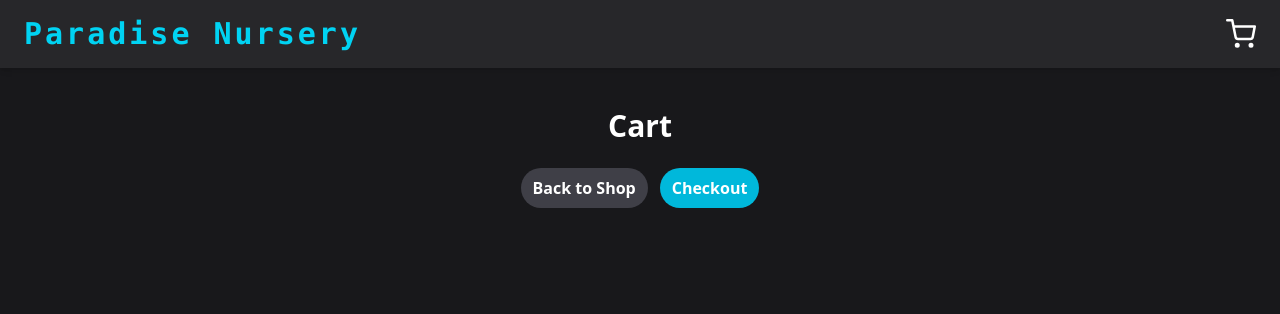
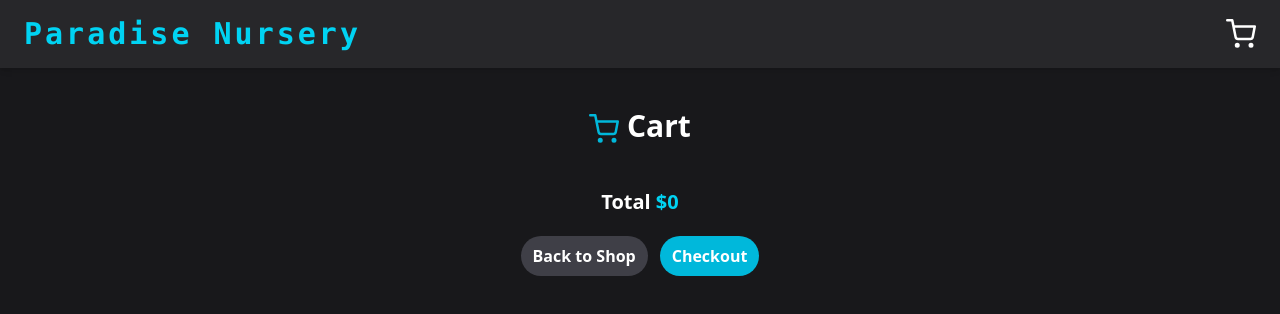
Before and after one commit to Emanuel-DevX/Paradise_Nursery, a React (Vite) app in the folder paradise-nursery/: page /cart in a window 1280 px wide. Shown: the top 314 px of the page. Built offline with nearby package versions, Linux system fonts and the light colour scheme.

Commit message:
Add total section in cart page

```diff
--- a/paradise-nursery/src/Cart.jsx
+++ b/paradise-nursery/src/Cart.jsx
@@ -1,16 +1,20 @@
-/* eslint-disable no-unused-vars */
 // src/pages/ProductsPage.jsx
 import Navbar from "./components/Navbar";
 import { useSelector } from "react-redux";
 import { Link } from "react-router-dom";
 import CartItemCard from "./components/CartItemCard";
+import { FiShoppingCart } from "react-icons/fi";
 
-const ProductsPage = () => {
+const CartPage = () => {
   const cartItems = useSelector((state) => state.cart.cartItems);
   const itemsCount = cartItems.reduce(
     (total, item) => total + item.quantity,
     0
   );
+  const total = Math.floor(cartItems.reduce(
+    (subTotal, item) => subTotal + item.price * item.quantity,
+    0
+  ) *100)/100;
 
   return (
     <div className="min-h-screen bg-zinc-900 text-white">
@@ -18,13 +22,19 @@ const ProductsPage = () => {
       <Navbar cartCount={itemsCount} />
       {/* Main Content Placeholder */}
       <div className="max-w-6xl mx-auto px-4 py-10">
-        <h2 className="text-3xl font-bold mb-6 mx-auto text-center">Cart </h2>
-
+        <h2 className="text-3xl font-bold mb-6 mx-auto text-center ">
+          <FiShoppingCart className="inline text-cyan-500" /> Cart
+        </h2>
         {/* Product cards will go here later */}
         <div className="grid grid-cols-1  ">
           {cartItems.map((item) => (
             <CartItemCard item={item} key={item.title} />
           ))}
+        </div>
+        <div className="flex items-center justify-center my-5">
+          <h3 className="font-bold text-xl ">
+            Total <span className="text-cyan-400">${total}</span>
+          </h3>
         </div>
         <div className="gap-3 flex justify-center">
           <Link to="/products">
@@ -41,4 +51,4 @@ const ProductsPage = () => {
   );
 };
 
-export default ProductsPage;
+export default CartPage;
--- a/paradise-nursery/src/Products.jsx
+++ b/paradise-nursery/src/Products.jsx
@@ -1,4 +1,3 @@
-/* eslint-disable no-unused-vars */
 // src/pages/ProductsPage.jsx
 import Navbar from "./components/Navbar";
 import PlantCard from "./components/PlantCard";
--- a/paradise-nursery/src/components/CartItemCard.jsx
+++ b/paradise-nursery/src/components/CartItemCard.jsx
@@ -21,7 +21,7 @@ const CartItemCard = ({ item }) => {
           alt={title}
           className="w-24 h-24 object-cover rounded-md border border-zinc-700"
         />
-        <div className="flex flex-col md:flex-row md:justify-between md:min-w-full ">
+        <div className="flex flex-col md:flex-row md:justify-between md:min-w-full md:pr-10">
           <div>
             <h3 className="font-semibold text-lg">{title}</h3>
             <p className="text-sm text-gray-400">${price.toFixed(2)} each</p>
```
